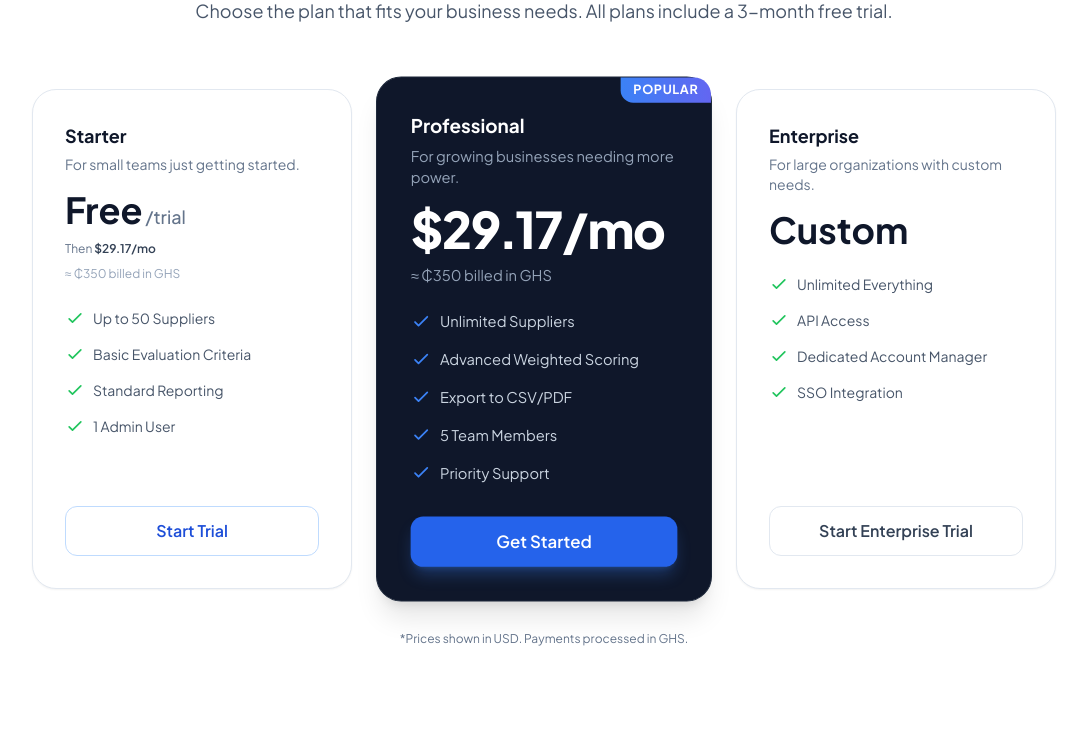
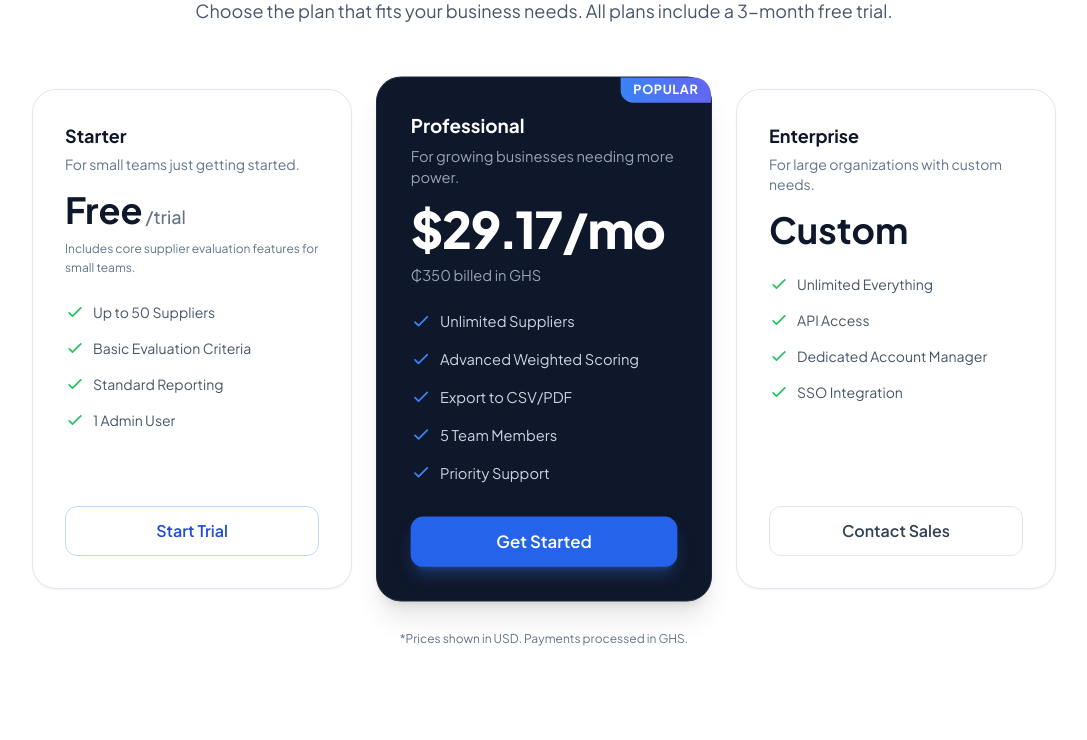
Before and after one commit to lobigyanyie-cell/supplyeval, a PHP site: page / in a window 1280 px wide. Shown: the part 5343-6083 px from the top of the page, without its empty margins (96-1183 px from the left). Run offline with PHP 8.4, Linux system fonts and the light colour scheme; data comes from the database, SQL or seed files in the repository; some libraries are stand-ins or nearby versions.

Commit message:
Feat: add enterprize pricing feature

```diff
--- a/src/Controllers/HomeController.php
+++ b/src/Controllers/HomeController.php
@@ -9,9 +9,10 @@ class HomeController extends Controller
 {
     public function index()
     {
-        $premiumGhs = (float) Settings::get('premium_price', '350');
+        $currency = (string) Settings::get('currency', 'USD');
+        $price = (float) Settings::get('premium_price', '79.99');
         $this->view('landing', [
-            'proPlanPricing' => PricingDisplay::formatMonthly($premiumGhs),
+            'proPlanPricing' => PricingDisplay::formatMonthly($price, $currency),
         ]);
     }
 }
--- a/src/Helpers/PricingDisplay.php
+++ b/src/Helpers/PricingDisplay.php
@@ -3,8 +3,10 @@
 namespace App\Helpers;
 
 /**
- * Display-only pricing: GHS (stored) ↔ USD using a fixed demo rate.
- * Does not affect Paystack amounts or database values.
+ * Display-only pricing helpers.
+ *
+ * The app stores `premium_price` as an amount in the selected Settings currency (GHS/USD/NGN).
+ * This helper formats the price for UI and provides a clear charge notice.
  */
 class PricingDisplay
 {
@@ -12,7 +14,8 @@ class PricingDisplay
     public const GHS_PER_USD = 12.0;
 
     /**
-     * @param float|string $ghsAmount Value from settings (e.g. premium_price), in GHS
+     * @param float|string $amount Value from settings (e.g. premium_price), in Settings currency
+     * @param string $currency Currency code (GHS/USD/NGN)
      * @return array{
      *   ghs: float,
      *   usd: float,
@@ -22,19 +25,43 @@ class PricingDisplay
      *   disclaimer: string
      * }
      */
-    public static function formatMonthly(float|string $ghsAmount): array
+    public static function formatMonthly(float|string $amount, string $currency = 'GHS'): array
     {
-        $ghs = max(0.0, (float) $ghsAmount);
-        $usd = $ghs > 0 ? $ghs / self::GHS_PER_USD : 0.0;
-        $ghsDecimals = (floor($ghs) === $ghs) ? 0 : 2;
+        $currency = strtoupper(trim($currency));
+        $value = max(0.0, (float) $amount);
+
+        $ghs = 0.0;
+        $usd = 0.0;
+        $chargeNotice = '';
+        $disclaimer = '';
+        $ghsLine = '';
+
+        if ($currency === 'USD') {
+            $usd = $value;
+            $ghs = $usd * self::GHS_PER_USD;
+            $chargeNotice = 'You will be charged $' . number_format($usd, 2) . ' (USD)';
+            $ghsLine = '≈ ₵' . number_format($ghs, 2) . ' equivalent (display only)';
+            $disclaimer = '*Payments processed in USD.';
+        } elseif ($currency === 'GHS') {
+            $ghs = $value;
+            $usd = $ghs > 0 ? $ghs / self::GHS_PER_USD : 0.0;
+            $ghsDecimals = (floor($ghs) === $ghs) ? 0 : 2;
+            $chargeNotice = 'You will be charged ₵' . number_format($ghs, $ghsDecimals) . ' (GHS)';
+            $ghsLine = '₵' . number_format($ghs, $ghsDecimals) . ' billed in GHS';
+            $disclaimer = '*Prices shown in USD. Payments processed in GHS.';
+        } else {
+            // For other currencies, show value as-is and no conversion line.
+            $chargeNotice = 'You will be charged ' . $currency . ' ' . number_format($value, 2);
+            $disclaimer = '*Payments processed in ' . $currency . '.';
+        }
 
         return [
             'ghs' => $ghs,
             'usd' => $usd,
             'usd_per_month' => '$' . number_format($usd, 2) . '/mo',
-            'ghs_billed_line' => '≈ ₵' . number_format($ghs, $ghsDecimals) . ' billed in GHS',
-            'charge_notice' => 'You will be charged ₵' . number_format($ghs, $ghsDecimals) . ' (GHS)',
-            'disclaimer' => '*Prices shown in USD. Payments processed in GHS.',
+            'ghs_billed_line' => $ghsLine,
+            'charge_notice' => $chargeNotice,
+            'disclaimer' => $disclaimer,
         ];
     }
 }
--- a/src/Views/landing.php
+++ b/src/Views/landing.php
@@ -643,8 +643,7 @@ $proPlanPricing = $proPlanPricing ?? \App\Helpers\PricingDisplay::formatMonthly(
                         <span class="text-slate-500 text-lg font-medium">/trial</span>
                     </div>
                     <p class="text-xs text-slate-500 leading-relaxed">
-                        Then <span class="font-semibold text-slate-700"><?= htmlspecialchars($proPlanPricing['usd_per_month']) ?></span>
-                        <span class="block mt-1.5 text-slate-400"><?= htmlspecialchars($proPlanPricing['ghs_billed_line']) ?></span>
+                        Includes core supplier evaluation features for small teams.
                     </p>
                 </div>
                 <ul class="space-y-4 mb-8 flex-1">
@@ -796,9 +795,14 @@ $proPlanPricing = $proPlanPricing ?? \App\Helpers\PricingDisplay::formatMonthly(
                         <span class="text-slate-600 text-sm">SSO Integration</span>
                     </li>
                 </ul>
-                <a href="/saas/register?plan=enterprise"
+                <?php
+                $salesEmail = \App\Config\Settings::get('support_email', '') ?: 'sales@suppliereval.com';
+                $salesSubject = rawurlencode('Enterprise plan inquiry');
+                $salesBody = rawurlencode("Hi,\n\nI'm interested in the Enterprise plan for SupplierEval. Please contact me with pricing and onboarding details.\n\nCompany: \nTeam size: \nEstimated suppliers: \n\nThanks.");
+                ?>
+                <a href="mailto:<?= htmlspecialchars($salesEmail) ?>?subject=<?= $salesSubject ?>&body=<?= $salesBody ?>"
                     class="w-full block text-center py-3 px-4 border border-slate-200 rounded-xl text-slate-700 font-semibold hover:bg-slate-50 transition-colors">
-                    Start Enterprise Trial
+                    Contact Sales
                 </a>
             </div>
         </div>
```
